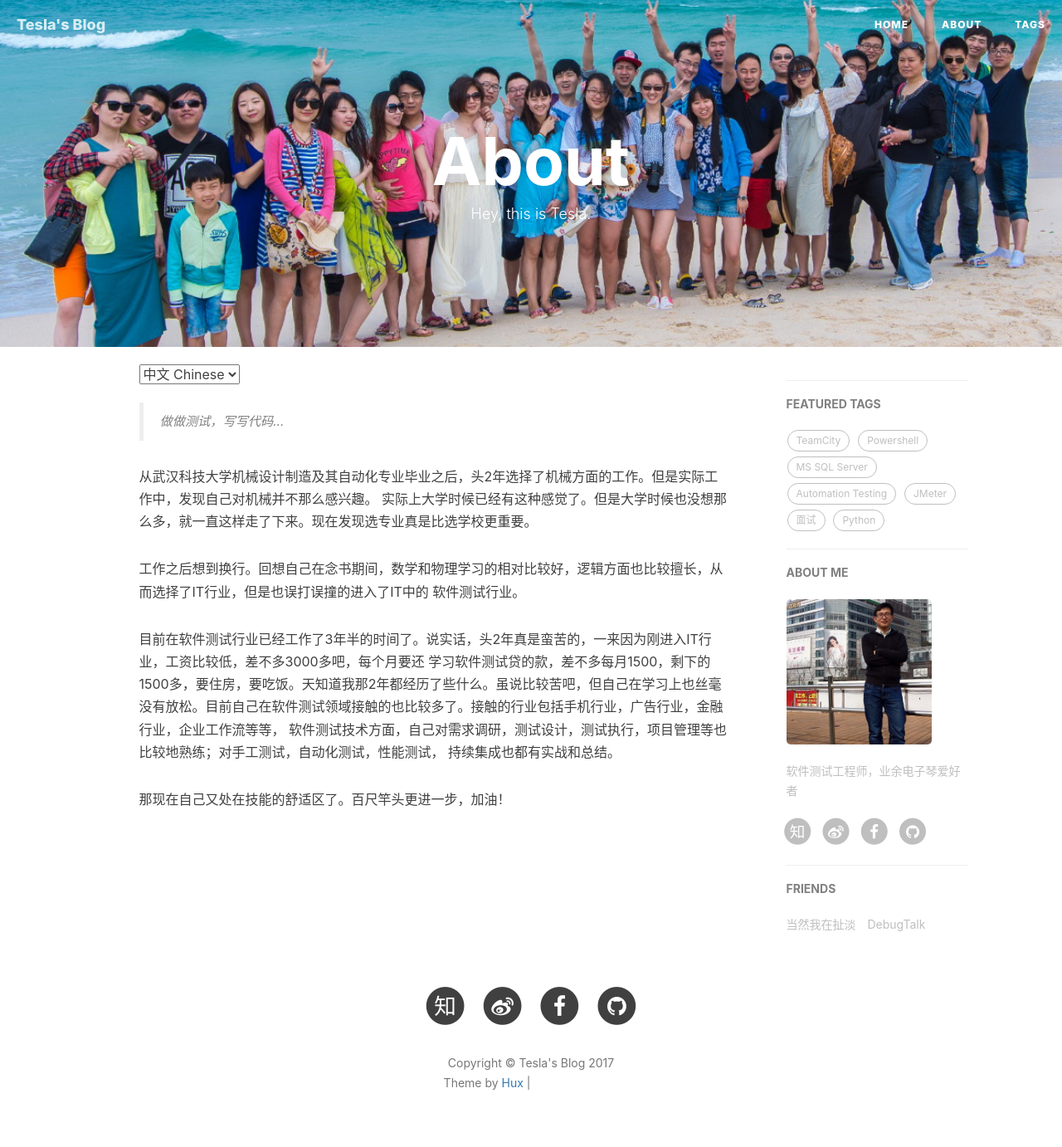
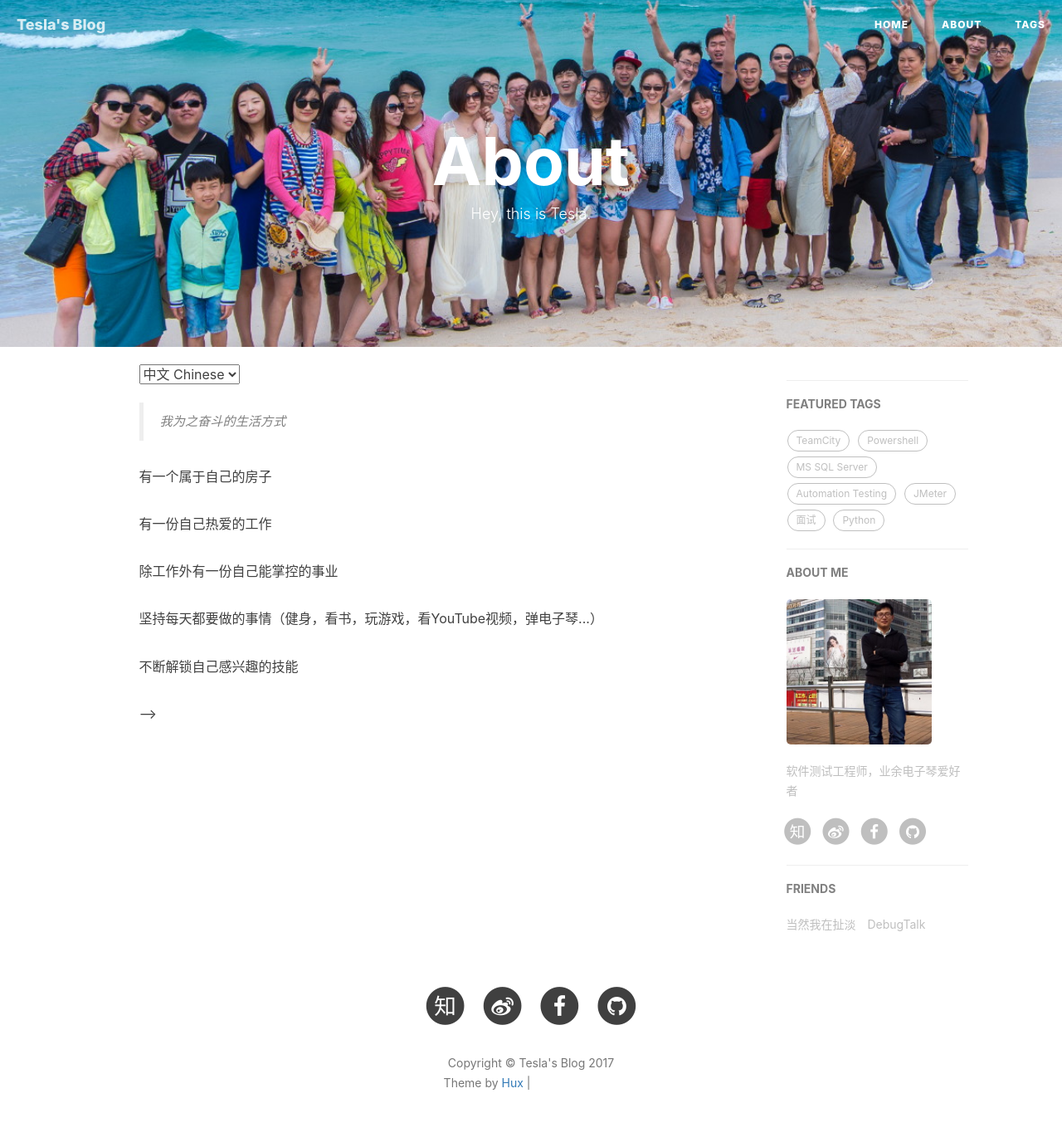
Before and after one commit to ccflyme/ccflyme.github.io, a Jekyll site: the page built from about.html, in a window 1280 px wide. Shown: the whole page at 83% size. Built offline with Jekyll 4.4.1, drawn with Linux system fonts in a browser that asks for light colours; comment, search, counter and statistics services are not loaded; grey boxes are pictures that could not be loaded.

Commit message:
modify about page

```diff
--- a/about.html
+++ b/about.html
@@ -14,38 +14,30 @@
 <!-- Chinese Version -->
 <div class="zh post-container">
     <blockquote>
-        做做测试，写写代码...
+        我为之奋斗的生活方式
     </blockquote>
-    <p>从武汉科技大学机械设计制造及其自动化专业毕业之后，头2年选择了机械方面的工作。但是实际工作中，发现自己对机械并不那么感兴趣。
-    实际上大学时候已经有这种感觉了。但是大学时候也没想那么多，就一直这样走了下来。现在发现选专业真是比选学校更重要。</p>
+    <p>有一个属于自己的房子</p>
 
-    <p>工作之后想到换行。回想自己在念书期间，数学和物理学习的相对比较好，逻辑方面也比较擅长，从而选择了IT行业，但是也误打误撞的进入了IT中的
-    软件测试行业。</p>
+    <p>有一份自己热爱的工作</p>
 
-    <p>目前在软件测试行业已经工作了3年半的时间了。说实话，头2年真是蛮苦的，一来因为刚进入IT行业，工资比较低，差不多3000多吧，每个月要还
-    学习软件测试贷的款，差不多每月1500，剩下的1500多，要住房，要吃饭。天知道我那2年都经历了些什么。虽说比较苦吧，但自己在学习上也丝毫
-    没有放松。目前自己在软件测试领域接触的也比较多了。接触的行业包括手机行业，广告行业，金融行业，企业工作流等等，
-    软件测试技术方面，自己对需求调研，测试设计，测试执行，项目管理等也比较地熟练；对手工测试，自动化测试，性能测试，
-    持续集成也都有实战和总结。</p>
+    <p>除工作外有一份自己能掌控的事业</p>
 
-    <p>那现在自己又处在技能的舒适区了。百尺竿头更进一步，加油！</p>
+    <p>坚持每天都要做的事情（健身，看书，玩游戏，看YouTube视频，弹电子琴...）</p>
+	<p>不断解锁自己感兴趣的技能</p>
 </div>
 
-<!-- English Version -->
+<!-- <!-- English Version --> -->
 <div class="en post-container">
     <blockquote>
-        Do some test, write some code...
+        The lifestyle I wanted
     </blockquote>
-    <p>After graduated from Wuhan University Of Science and Technology in 2010, I choosed mechanical related job. But actually,
-    I was not excited about the job. Even worse, I had the same feeling about mechanical engineering major in University. So
-    I feel it's really more important to choose a right major than a University now.</p>
+    <p>Own a house</p>
 
-    <p>Since 2012, I thought about to change my job, and decided to dive into IT industry. So I learned software testing from 51testing.
-    After I graduated from 51testing, I became a QA successfully.</p>
+    <p>Have a job which I loved</p>
 
-    <p>I have worked amost 3.5 years in software testing industry since 2013. And now I'm familiar with manual testing, automation testing,
-    performance testing and continuous integration. But I find it's very hard to get improved now.
-    So it's time to make some change!</p>
+    <p>Have a career which I can control it by myself</p>
+	<p>Insist on doing things every day (fitness, reading, playing games, watching YouTube videos, playing electronic piano ...)</p>
+	<p>Constantly unlock the interested skills</p>
 </div>
 
 <!-- Handle Language Change -->
```
